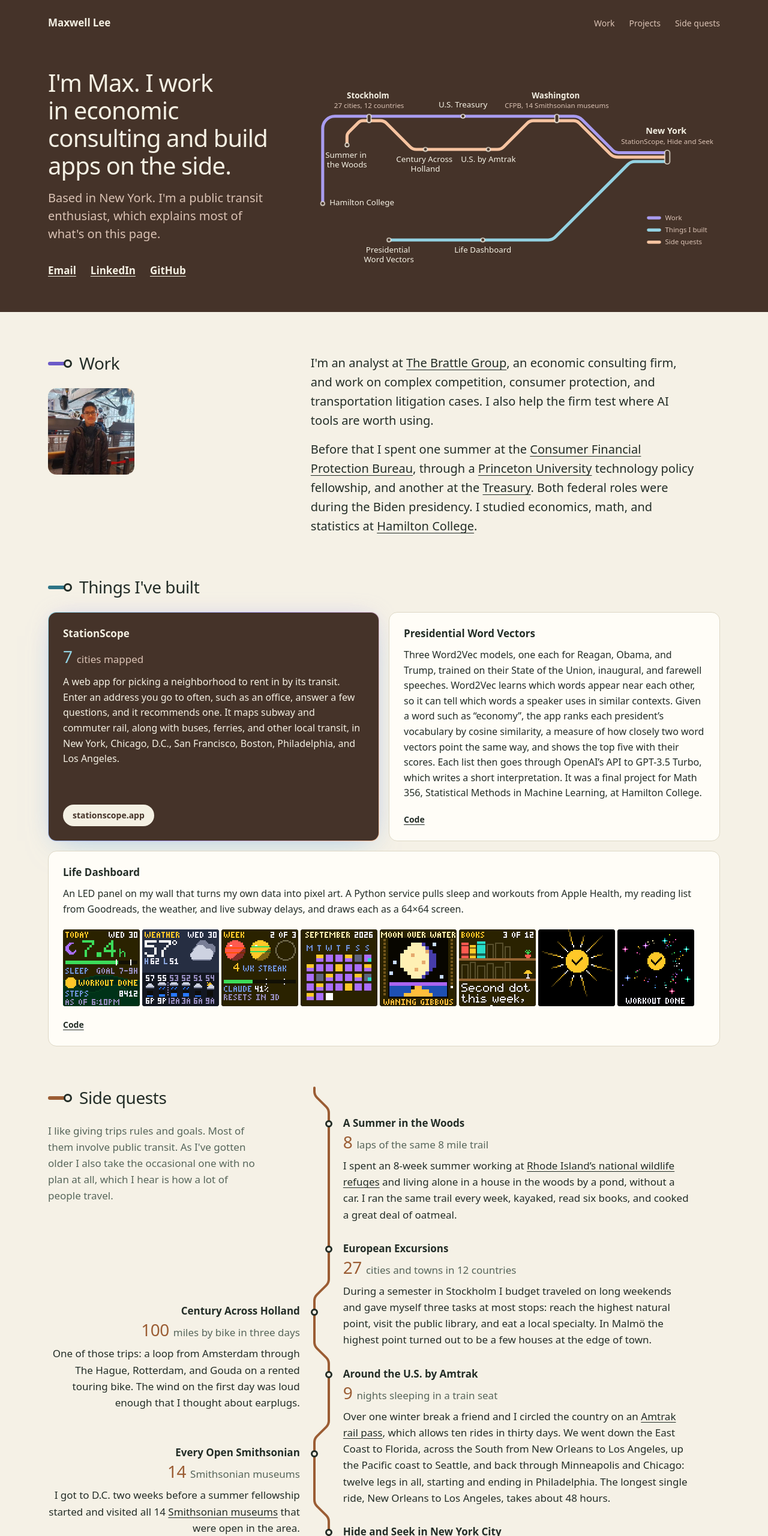
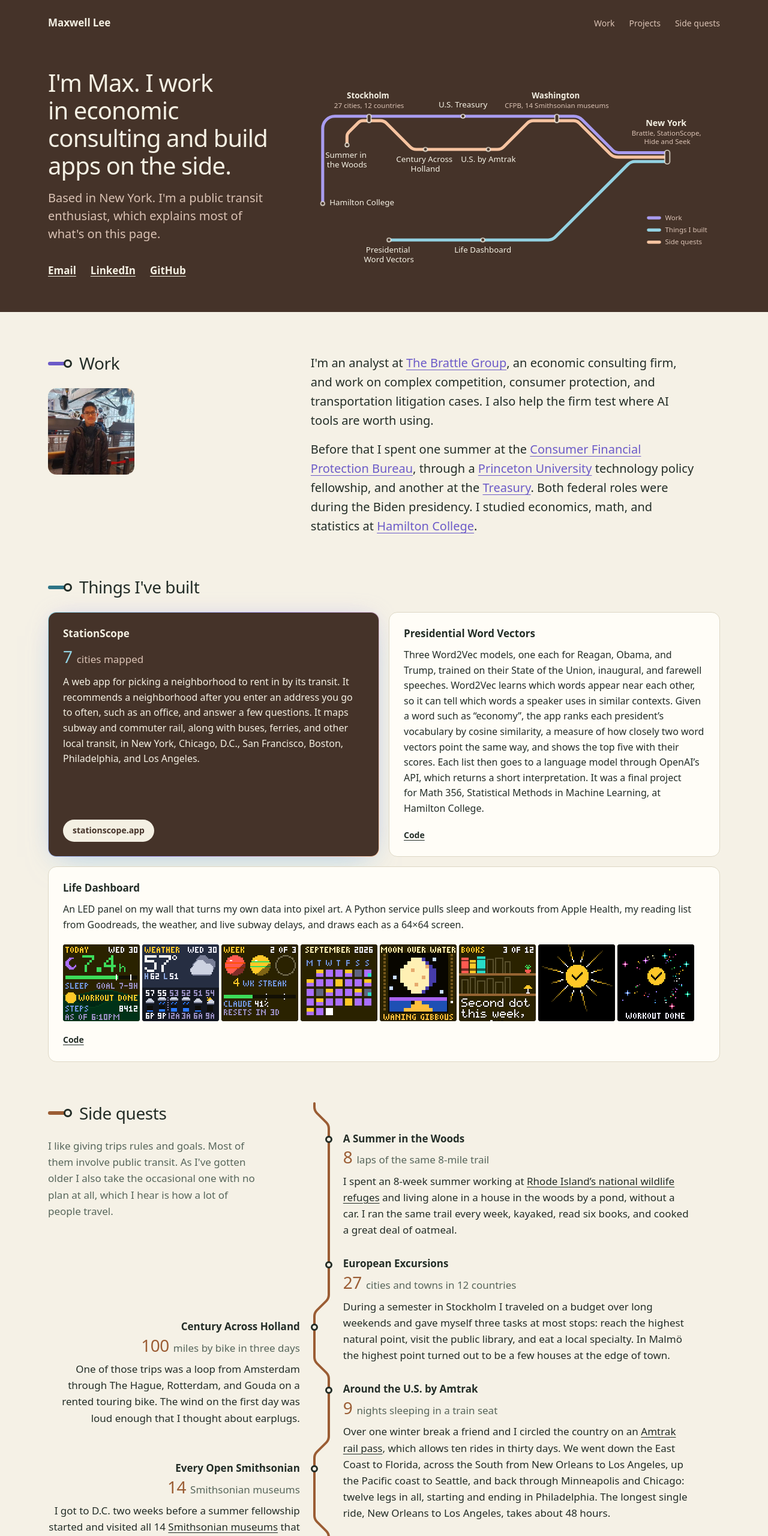
Before and after one commit to hellomaxlee/portfolio, an Astro site: page / in a window 1280 px wide. Shown: the top 2560 px of the page at 60% size. Built offline with nearby package versions, Linux system fonts and the light colour scheme; Astro itself is replaced by a stand-in of ours.

Commit message:
Work links in the line colour, Brattle on the map, grammar pass
Co-Authored-By: Claude Fable 5.2 <noreply@anthropic.com>
Claude-Session: https://claude.ai/code/session_011uoU1zyZnDrpazqJaTzWEf

```diff
--- a/src/components/NetworkMap.astro
+++ b/src/components/NetworkMap.astro
@@ -34,6 +34,8 @@ interface Placement {
   side: Side;
   /** Name broken over lines, where the full name is too long for its slot. */
   wrap?: string[];
+  /** Note broken over lines, where one line would run past the drawing. */
+  noteWrap?: string[];
   /** Nudge for side labels, so a label block can sit clear of a diagonal. */
   shift?: number;
 }
@@ -90,7 +92,7 @@ const STATIONS: Station[] = [
     href: '#stationscope',
     lines: ['work', 'quest', 'build'],
     hub: true,
-    note: 'StationScope, Hide and Seek',
+    note: 'Brattle, StationScope, Hide and Seek',
     also: ['hide-and-seek'],
   },
 ];
@@ -221,7 +223,12 @@ const wide: Layout = {
     washington: { at: [464, 116], to: [464, 124], side: 'above' },
     skipgram: { at: [160, 340], side: 'below', wrap: ['Presidential', 'Word Vectors'] },
     dashboard: { at: [330, 340], side: 'below' },
-    'new-york': { at: [664, 182], to: [664, 198], side: 'above' },
+    'new-york': {
+      at: [664, 182],
+      to: [664, 198],
+      side: 'above',
+      noteWrap: ['Brattle, StationScope,', 'Hide and Seek'],
+    },
   },
   legend: { at: [630, 300], direction: 'column', step: [0, 22, 44] },
 };
@@ -338,11 +345,13 @@ function render(layout: Layout) {
     const nameSize = station.hub ? type.hub : type.name;
     const rows = [
       ...(place.wrap ?? [station.name]).map((text) => ({ text, size: nameSize, isNote: false })),
-      ...(station.note ? [{ text: station.note, size: type.note, isNote: true }] : []),
+      ...(station.note
+        ? (place.noteWrap ?? [station.note]).map((text) => ({ text, size: type.note, isNote: true }))
+        : []),
     ];
     let y = 0;
     const laid = rows.map((row, i) => {
-      if (i > 0) y += row.isNote ? row.size * 1.4 : row.size * 1.2;
+      if (i > 0) y += row.isNote && !rows[i - 1].isNote ? row.size * 1.4 : row.size * 1.2;
       return { ...row, y };
     });
     const capTop = -0.72 * rows[0].size;
--- a/src/content/projects/european-excursions.md
+++ b/src/content/projects/european-excursions.md
@@ -6,4 +6,4 @@ statLabel: cities and towns in 12 countries
 order: 1
 wide: true
 ---
-During a semester in Stockholm I budget traveled on long weekends and gave myself three tasks at most stops: reach the highest natural point, visit the public library, and eat a local specialty. In Malmö the highest point turned out to be a few houses at the edge of town.
+During a semester in Stockholm I traveled on a budget over long weekends and gave myself three tasks at most stops: reach the highest natural point, visit the public library, and eat a local specialty. In Malmö the highest point turned out to be a few houses at the edge of town.
--- a/src/content/projects/holland.md
+++ b/src/content/projects/holland.md
@@ -6,4 +6,4 @@ stat: "100"
 statLabel: miles by bike in three days
 order: 2
 ---
-One of those trips: a loop from Amsterdam through The Hague, Rotterdam, and Gouda on a rented touring bike. The wind on the first day was loud enough that I thought about earplugs.
+One of those trips was a loop from Amsterdam through The Hague, Rotterdam, and Gouda on a rented touring bike. The wind on the first day was loud enough that I thought about earplugs.
--- a/src/content/projects/presidential-skipgram.md
+++ b/src/content/projects/presidential-skipgram.md
@@ -6,4 +6,4 @@ links:
   - label: Code
     href: https://github.com/hellomaxlee/presidential-skipgram
 ---
-Three Word2Vec models, one each for Reagan, Obama, and Trump, trained on their State of the Union, inaugural, and farewell speeches. Word2Vec learns which words appear near each other, so it can tell which words a speaker uses in similar contexts. Given a word such as "economy", the app ranks each president's vocabulary by cosine similarity, a measure of how closely two word vectors point the same way, and shows the top five with their scores. Each list then goes through OpenAI's API to GPT-3.5 Turbo, which writes a short interpretation. It was a final project for Math 356, Statistical Methods in Machine Learning, at Hamilton College.
+Three Word2Vec models, one each for Reagan, Obama, and Trump, trained on their State of the Union, inaugural, and farewell speeches. Word2Vec learns which words appear near each other, so it can tell which words a speaker uses in similar contexts. Given a word such as "economy", the app ranks each president's vocabulary by cosine similarity, a measure of how closely two word vectors point the same way, and shows the top five with their scores. Each list then goes to a language model through OpenAI's API, which returns a short interpretation. It was a final project for Math 356, Statistical Methods in Machine Learning, at Hamilton College.
--- a/src/content/projects/stationscope.md
+++ b/src/content/projects/stationscope.md
@@ -9,4 +9,4 @@ links:
     href: https://stationscope.app
 featured: true
 ---
-A web app for picking a neighborhood to rent in by its transit. Enter an address you go to often, such as an office, answer a few questions, and it recommends one. It maps subway and commuter rail, along with buses, ferries, and other local transit, in New York, Chicago, D.C., San Francisco, Boston, Philadelphia, and Los Angeles.
+A web app for picking a neighborhood to rent in by its transit. It recommends a neighborhood after you enter an address you go to often, such as an office, and answer a few questions. It maps subway and commuter rail, along with buses, ferries, and other local transit, in New York, Chicago, D.C., San Francisco, Boston, Philadelphia, and Los Angeles.
--- a/src/content/projects/summer-in-the-woods.md
+++ b/src/content/projects/summer-in-the-woods.md
@@ -2,7 +2,7 @@
 title: A Summer in the Woods
 kind: quest
 stat: "8"
-statLabel: laps of the same 8 mile trail
+statLabel: laps of the same 8-mile trail
 order: 0
 ---
 I spent an 8-week summer working at [Rhode Island's national wildlife refuges](https://en.wikipedia.org/wiki/Rhode_Island_National_Wildlife_Refuge_Complex) and living alone in a house in the woods by a pond, without a car. I ran the same trail every week, kayaked, read six books, and cooked a great deal of oatmeal.
--- a/src/pages/index.astro
+++ b/src/pages/index.astro
@@ -641,6 +641,10 @@ const base = import.meta.env.BASE_URL.replace(/\/$/, '');
     text-wrap: pretty;
   }
 
+  .prose a {
+    color: var(--line);
+  }
+
   /* Footer */
   .foot {
     margin-top: var(--space-8);
--- a/src/styles/tokens.css
+++ b/src/styles/tokens.css
@@ -26,7 +26,7 @@
   --map-build: #f0906c;
   --map-quest: #93d2e2;
 
-  --paper-work: #c9962b;
+  --paper-work: #83692c;
   --paper-build: #b04a28;
   --paper-quest: #2a6b82;
 
```
Also changed, not shown: notes.txt (+6 -4 lines), CHANGELOG.md.
